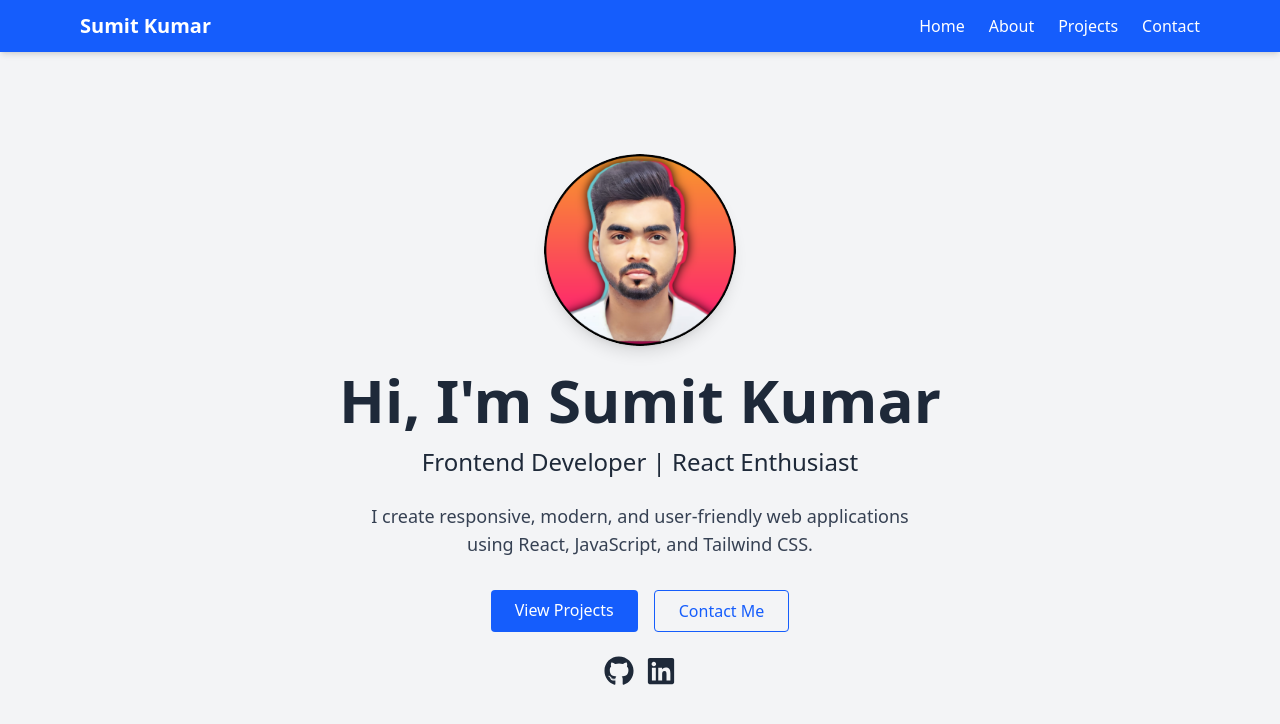
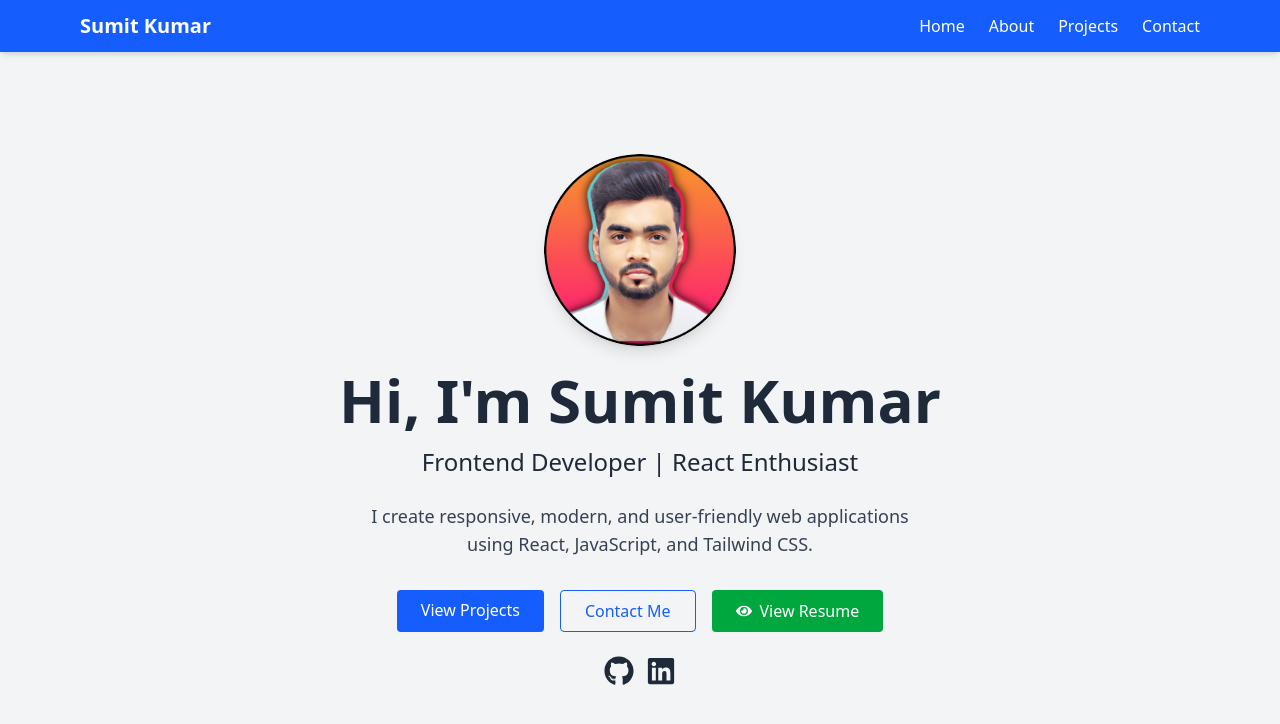
Before and after one commit to sumit320/my-portfolio-website, a React (Vite) app: page / in a window 1280 px wide. Shown: the top 724 px of the page. Built offline with nearby package versions, Linux system fonts and the light colour scheme.

Commit message:
Add  Download Resume button to Hero section

```diff
--- a/src/components/Hero.jsx
+++ b/src/components/Hero.jsx
@@ -1,6 +1,8 @@
 import React from "react";
 import { FaGithub, FaLinkedin } from "react-icons/fa";
+import { FaDownload, FaEye } from "react-icons/fa";
 import profileImg from "../assets/picofme.png";
+
 const Hero = () => {
   return (
     <section
@@ -36,6 +38,15 @@ const Hero = () => {
         >
           Contact Me
         </a>
+        <a
+          href="/resume.pdf"
+          target="_blank"
+          rel="noopener noreferrer"
+          className="px-6 py-2 bg-green-600 text-white rounded hover:bg-green-800 transition flex items-center gap-2"
+        >
+          <FaEye />
+          View Resume
+        </a>
       </div>
 
       <div className="flex gap-3 text-3xl">
```
Also changed, not shown: 1 other file (tests, documents, lock files or other folders).
